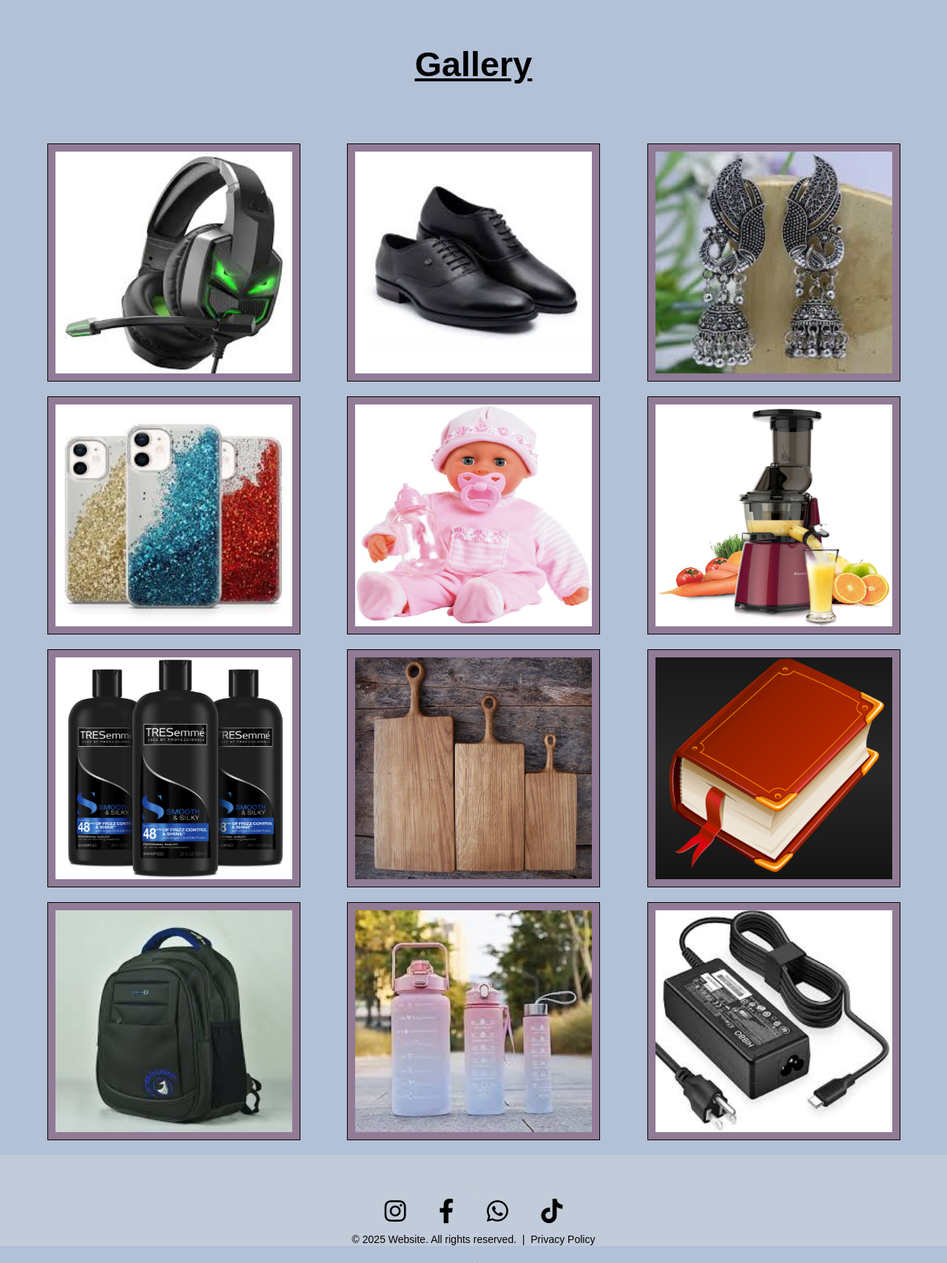
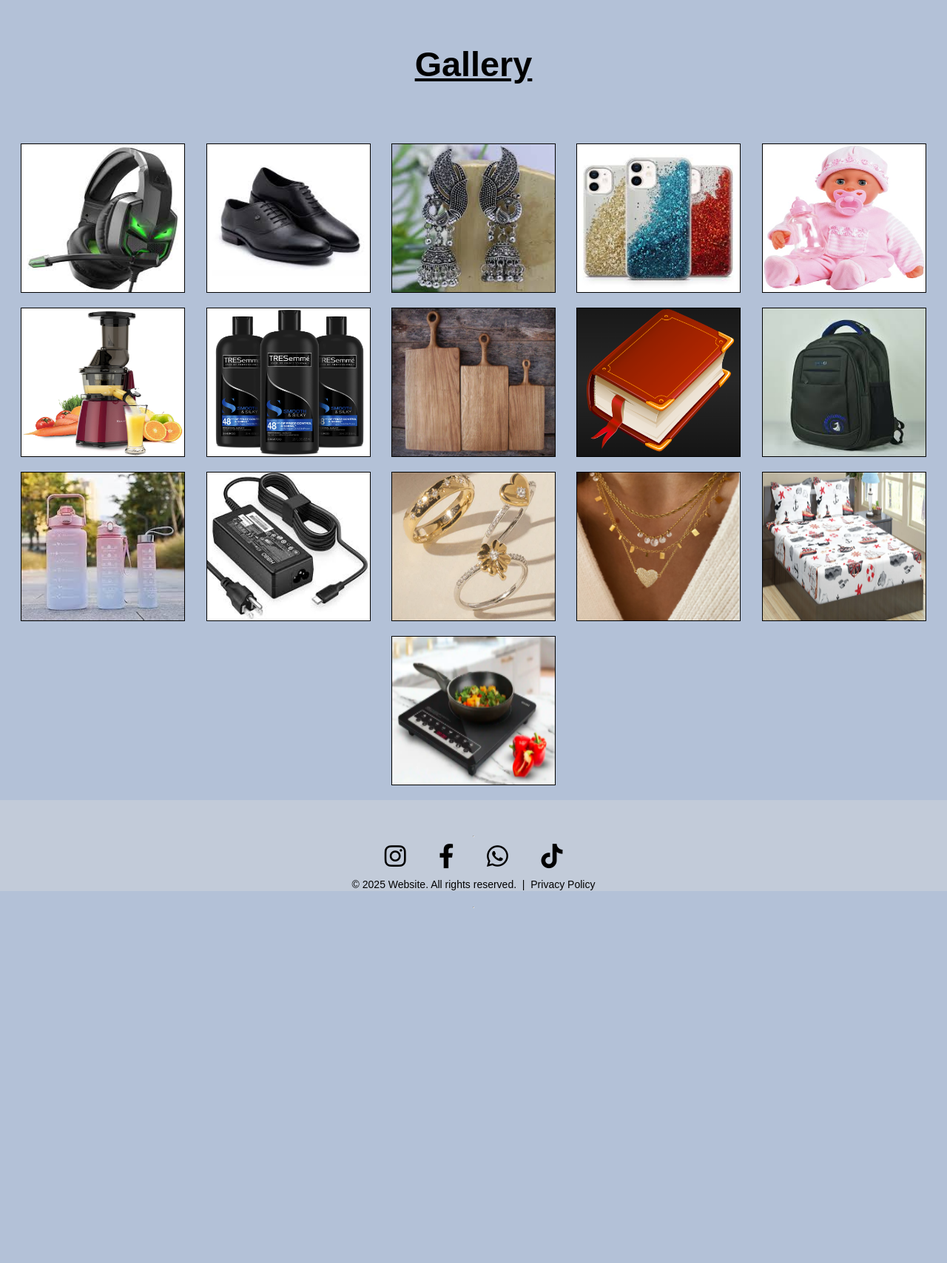
Before and after one commit to princebarnawal/Online-Shop, a PHP site: page /gallery.html in a window 1280 px wide. Shown: the part 96-1804 px from the top of the page at 74% size. After the commit the page ends 1324 px from the top, so only its background shows below. Run offline with PHP 8.4, Linux system fonts and the light colour scheme.

Commit message:
updated gallery page

```diff
--- a/Assets/CSS/gallery.css
+++ b/Assets/CSS/gallery.css
@@ -7,54 +7,71 @@
 
 
 #image1{
-    height:300px;
-    width: 320px;
+    height:200px;
+    width: 220px;
 }
 #image2{
-    height:300px;
-    width: 320px;
+    height:200px;
+    width: 220px;
 }
 #image3{
-    height:300px;
-    width: 320px;
+    height:200px;
+    width: 220px;
 }
 #image4{
-    height:300px;
-    width: 320px;
+    height:200px;
+    width: 220px;
 }
 #image5{
-    height:300px;
-    width: 320px;
+    height:200px;
+    width: 220px;
 }
 #image6{
-    height:300px;
-    width: 320px;
+    height:200px;
+    width: 220px;
 
 }
 #image7{
-    height:300px;
-    width: 320px;
+    height:200px;
+    width: 220px;
 }
 #image8{
-    height:300px;
-    width: 320px;
+    height:200px;
+    width: 220px;
 }
 #image9{
-    height: 300px;
-    width: 320px;
+    height: 200px;
+    width: 220px;
 }
 #image10{
-    height: 300px;
-    width: 320px;
+    height: 200px;
+    width: 220px;
 }
 #image11{
-    height: 300px;
-    width: 320px;
+    height: 200px;
+    width: 220px;
 }
 #image12{
-    height: 300px;
-    width: 320px;
+    height: 200px;
+    width: 220px;
 }
+#image13{
+    height: 200px;
+    width: 220px;
+}
+#image14{
+    height: 200px;
+    width: 220px;
+}
+#image15{
+    height: 200px;
+    width: 220px;
+}
+#image16{
+    height: 200px;
+    width: 220px;
+}
+
 
 #images{
 
@@ -78,7 +95,7 @@
     border: 1px solid black;
     width: 25%;
     background-color: rgb(145, 123, 150);
-    padding: 10px;
+    padding: 20 px;
     border-radius: 10;
 
 }
--- a/gallery.html
+++ b/gallery.html
@@ -50,9 +50,14 @@
     <div id="image9"class="box"><img id="image8"  src="Assets/Image/ccc.png" alt="choppng board" />      </div>
     <div id="image2"class="box"><img id="image9"  src="Assets/Image/book.png" alt="book" />       </div>
     <div id="image10"class="box"><img id="image10"  src="Assets/Image/bag.jpeg" alt="bag" />       </div>
-    <div id="image11"class="box"><img id="image11"  src="Assets/Image/water bottle.jpeg" alt="bag" />       </div>
-    <div id="image12"class="box"><img id="image12"  src="Assets/Image/charger.jpeg" alt="bag" />       </div>
+    <div id="image11"class="box"><img id="image11"  src="Assets/Image/water bottle.jpeg" alt="water bottel" />       </div>
+    <div id="image12"class="box"><img id="image12"  src="Assets/Image/charger.jpeg" alt="charger" />       </div>
+    <div id="image12"class="box"><img id="image13"  src="Assets/Image/ring.png" alt="ring" />       </div>
+     <div id="image12"class="box"><img id="image14"  src="Assets/Image/necklace.png" alt="necklace" />       </div>
+      <div id="image12"class="box"><img id="image15"  src="Assets/Image/bedsheet.png" alt="bedsheet" />       </div>
+       <div id="image12"class="box"><img id="image16"  src="Assets/Image/induction.png" alt="induction" />       </div>
       </div>
+
 
 
 
```
